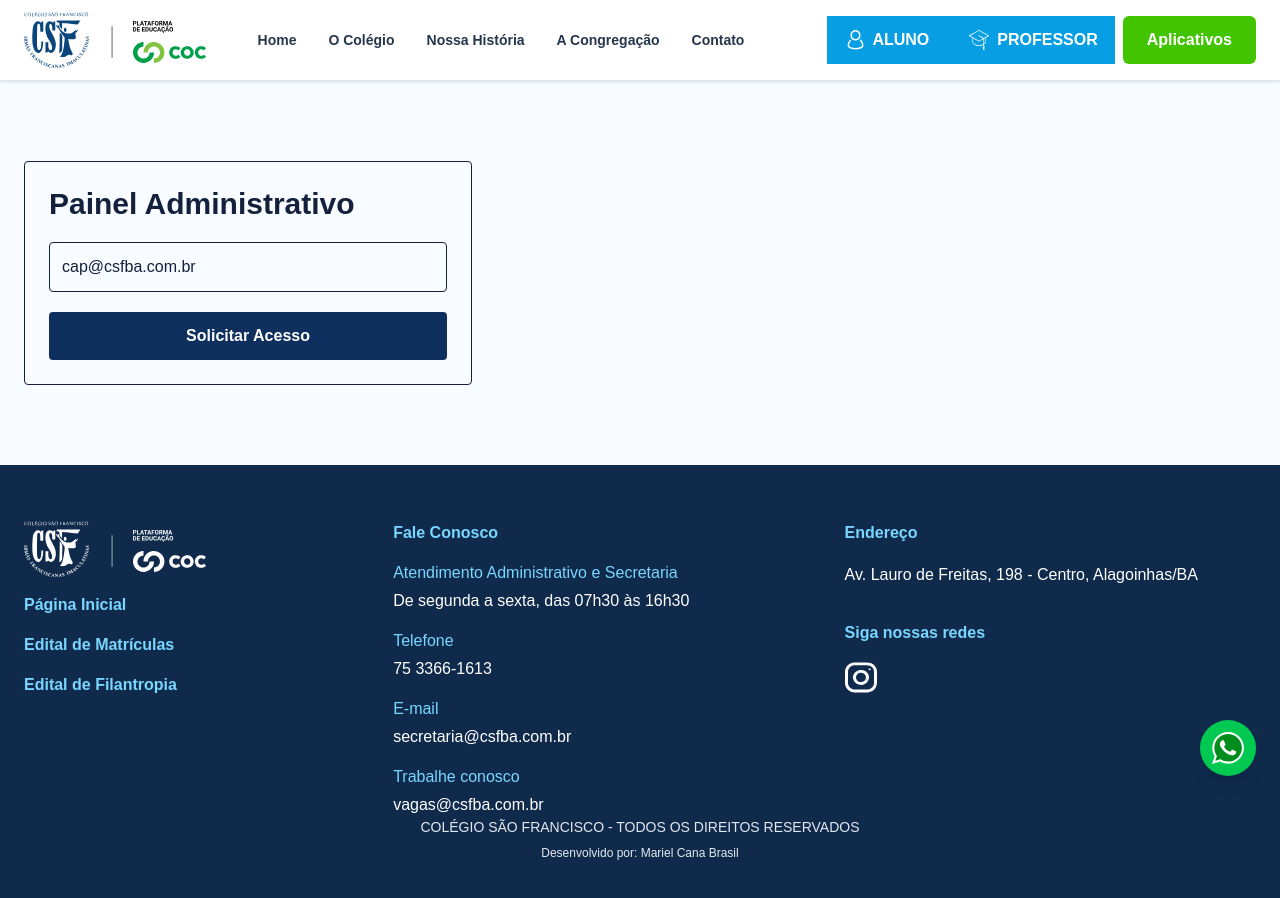
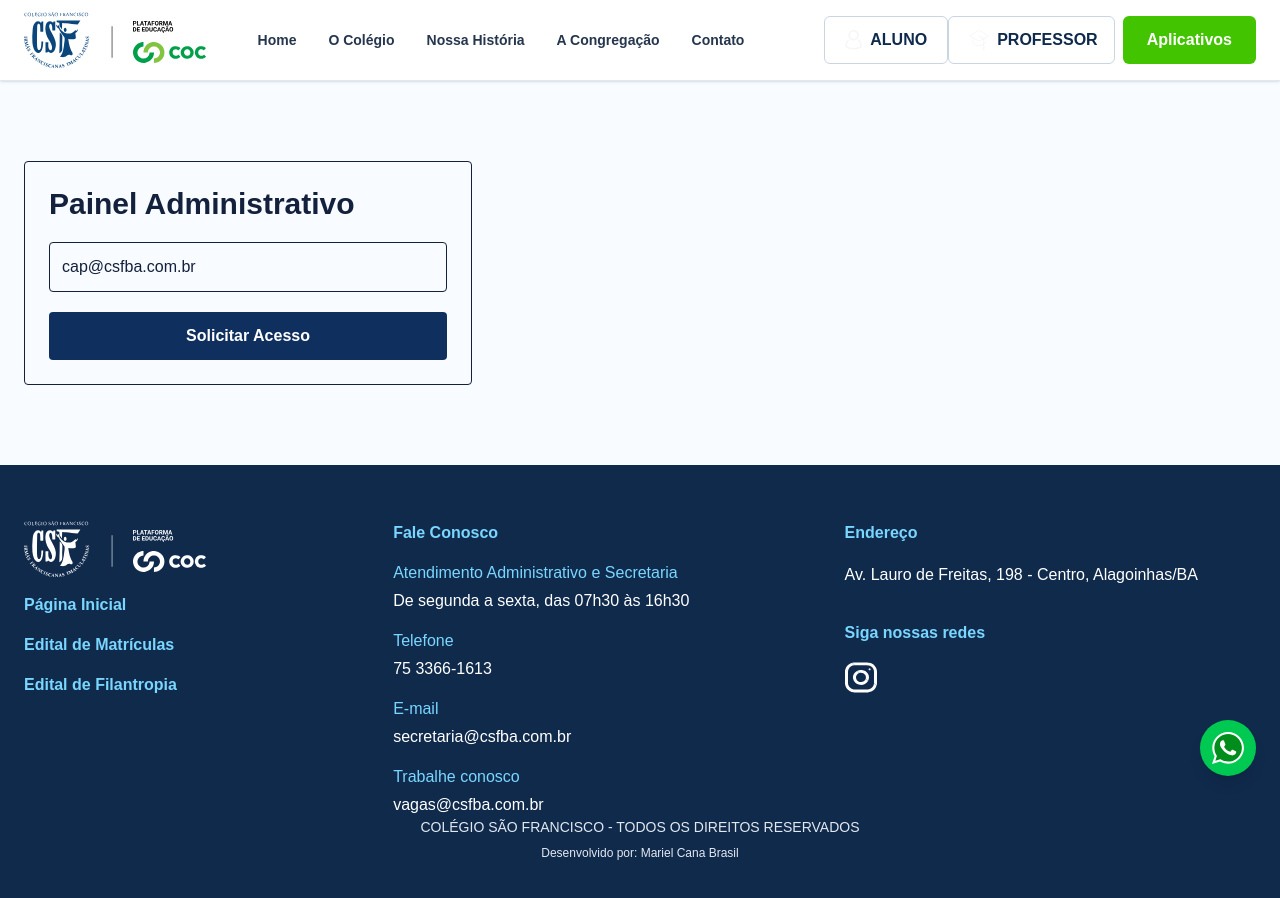
Before and after one commit to marielcbs/csf2022, a Next.js app: page /admin in a window 1280 px wide. Shown: the top 898 px of the page. Built offline with nearby package versions, Linux system fonts and the light colour scheme.

Commit message:
atualização 2 botao nav

```diff
--- a/src/components/layout/Navbar.tsx
+++ b/src/components/layout/Navbar.tsx
@@ -1,7 +1,5 @@
 "use client";
 
-
-import { Button } from '@/components/button';
 import Link from "next/link";
 import { useEffect, useRef, useState } from "react";
 import { quickLinks, studentAreas } from "@/data/site";
@@ -292,10 +290,10 @@ function AccountDropdown({
     <div className="relative" onMouseEnter={onOpen} onMouseLeave={onClose}>
       <button
         type="button"
-        className="inline-flex h-12 items-center gap-2 bg-[#079ee3] px-5 text-base font-bold uppercase text-white transition hover:bg-[#0588c5]"
+        className="inline-flex h-12 items-center gap-2 rounded-md border border-slate-300 bg-white px-5 text-base font-bold uppercase text-[#102a4c] transition hover:border-[#0d8cc4] hover:text-[#0d8cc4]"
         onClick={onToggle}
       >
-        <img className="h-5 w-5 brightness-0 invert" src={icon} alt="" />
+        <img className="h-5 w-5" src={icon} alt="" />
         {title}
       </button>
       <div
```
